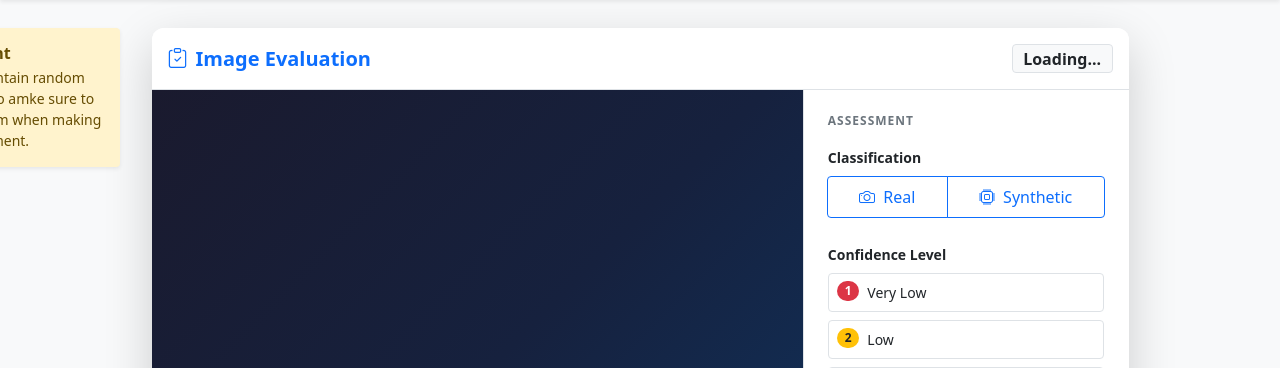
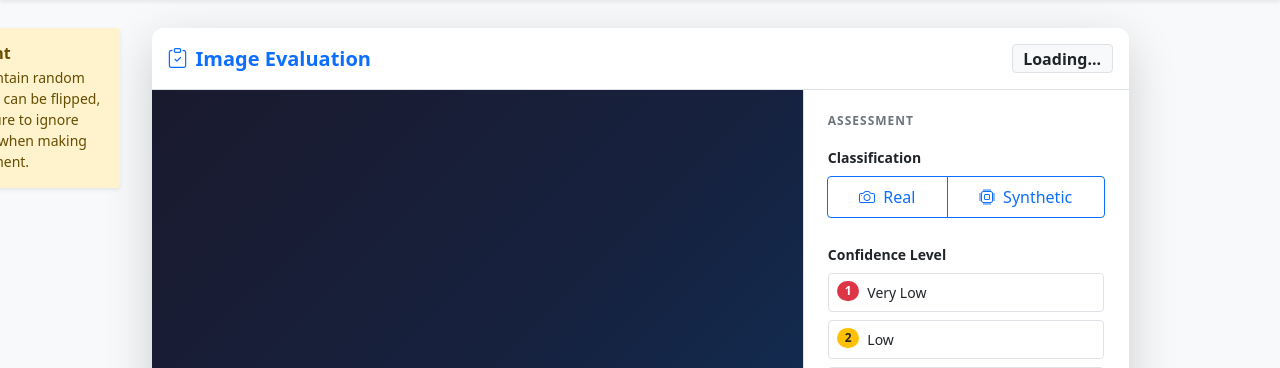
Before and after one commit to Morelli-01/MedSynEval, a Django app: template evaluator/templates/evaluator/evaluate.html in a window 1280 px wide. Shown: the part 66-434 px from the top of the page. Run offline with Django 5.2, Linux system fonts and the light colour scheme; the template is opened without the code that fills it, so the values that code supplies are empty; some libraries are stand-ins or nearby versions.

Commit message:
minor changes

```diff
--- a/evaluator/templates/evaluator/evaluate.html
+++ b/evaluator/templates/evaluator/evaluate.html
@@ -8,7 +8,7 @@
                 <i class="bi bi-exclamation-triangle-fill me-2 text-warning fs-4"></i>
                 <div>
                     <h6 class="fw-bold mb-1">Important</h6>
-                    <p class="mb-0 small">Images contain random markers, so amke sure to ignore them when making your judgment.</p>
+                    <p class="mb-0 small">Images contain random markers or can be flipped, so make sure to ignore such infos when making your judgment.</p>
                 </div>
             </div>
             <div class="alert alert-warning shadow-sm border-0 d-xl-none mb-3">
@@ -16,7 +16,7 @@
                     <i class="bi bi-exclamation-triangle-fill me-2 text-warning fs-4"></i>
                     <div>
                         <h6 class="fw-bold mb-1">Important</h6>
-                        <p class="mb-0 small">Images contain random markers, so make sure to ignore them when making your judgment.</p>
+                        <p class="mb-0 small">Images contain random markers or can be flipped, so make sure to ignore such infos when making your judgment.</p>
                     </div>
                 </div>
             </div>
```
